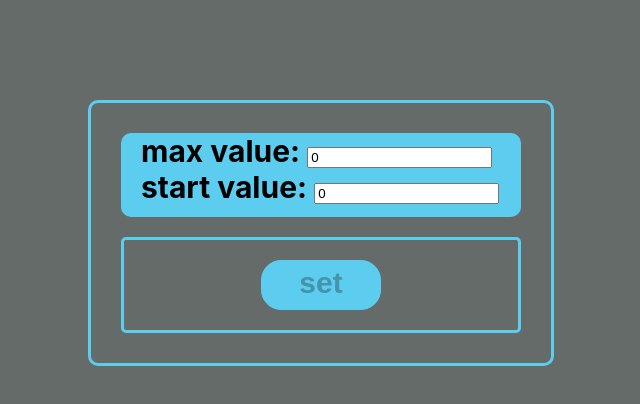
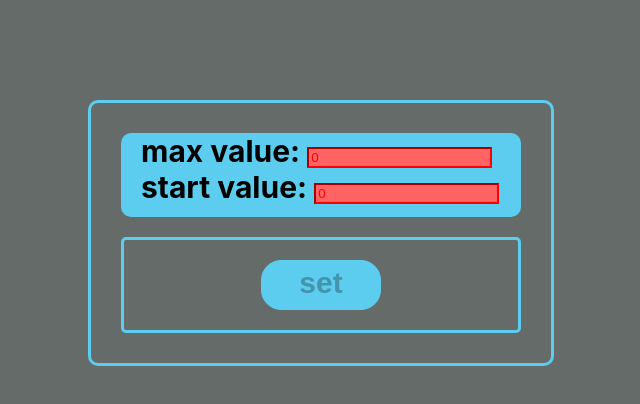
Before and after one commit to PashaTravkin/COUNTER, a React (Create React App) app: page / in a window 1280 px wide. Both pictures are taken after a click on the button "set". Shown: the top 404 px of the page, without its empty margins (319-959 px from the left). Built offline with nearby package versions, Linux system fonts and the light colour scheme.

Commit message:
finished Counter with menu and styles (red border)

```diff
--- a/src/Setter/Setter.module.css
+++ b/src/Setter/Setter.module.css
@@ -44,3 +44,10 @@
     display: flex;
     justify-content: center;
 }
+
+.red{
+    color: red;
+    background-color: #ff6363;
+    border-width: 2px;
+    border-color: red;
+}
--- a/src/Setter/Setter.tsx
+++ b/src/Setter/Setter.tsx
@@ -117,10 +117,14 @@ function Setter(props: SetterPropsType) {
             <div className={s.counterWrapper}>
                 <div className={s.windowChangingNumber}>
                     <div className={s.changingNumber}>
-                        <span>max value: </span> <input type={'number'} onChange={onChangeHandlerMax}
-                                                        value={props.valueMaxCounter}/>
-                        <span>start value: </span> <input type={'number'} onChange={onChangeHandlerStart}
-                                                          value={props.valueStartCounter}/>
+                        <span>max value: </span> <input
+                        className={props.valueMaxCounter<=props.valueStartCounter||props.valueMaxCounter<0?s.red:''}
+                        type={'number'} onChange={onChangeHandlerMax}
+                        value={props.valueMaxCounter}/>
+                        <span>start value: </span> <input
+                        className={props.valueMaxCounter<=props.valueStartCounter||props.valueStartCounter<0?s.red:''}
+                        type={'number'} onChange={onChangeHandlerStart}
+                        value={props.valueStartCounter}/>
                     </div>
                 </div>
                 <div className={s.buttons}>
```
